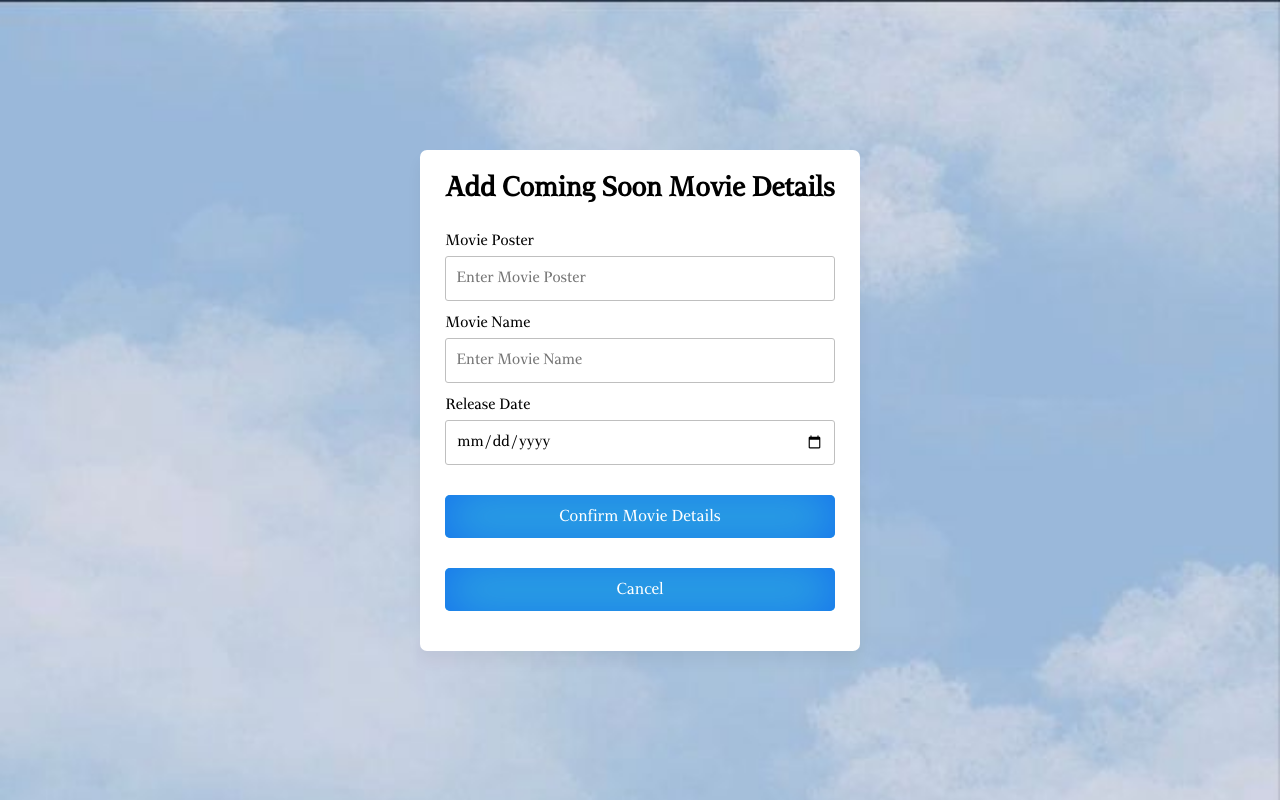
After one commit to 21amir21/cinema-reservation-backend, a PHP site: page /admin/Addcomingsoon.html in a window 1280 px wide. The commit adds this page. Run offline with PHP 8.4, Linux system fonts and the light colour scheme.

Commit message:
adding coming soon movies to the databse

```diff
--- /dev/null
+++ b/admin/Addcomingsoon.html
@@ -0,0 +1,38 @@
+<!DOCTYPE html>
+<html lang="en">
+
+<head>
+    <meta charset="UTF-8" />
+    <meta name="viewport" content="width=device-width, initial-scale=1.0" />
+    <link rel="stylesheet" href="./AddMovieForm.css" />
+    <title>Add Coming Soon Movie</title>
+</head>
+
+<body>
+    <form id="submit-form" action="addcomingsoon.php" method="POST">
+        <h2>Add Coming Soon Movie Details</h2>
+        <div class="form-group">
+            <label for="poster">Movie Poster</label>
+            <input type="text" id="poster" placeholder="Enter Movie Poster" name="poster" />
+        </div>
+
+        <div class="form-group">
+            <label for="moviename">Movie Name</label>
+            <input type="text" id="moviename" placeholder="Enter Movie Name" name="moviename" />
+        </div>
+        <div class="form-group">
+            <label for="releasedate">Release Date</label>
+            <input type="date" id="releasedate" placeholder="Enter Movie Release Date" name="releasedate" />
+        </div>
+        <div class="form-group confirm_details-btn">
+            <input type="submit" value="Confirm Movie Details" id="confirm-btn" />
+        </div>
+        <div class="form-group confirm_details-btn">
+            <a href="./AdminMovieDashboard.php"><input type="button" value="Cancel" id="cancel-btn" /></a>
+        </div>
+    </form>
+
+    <script src="addcomingsoon.js"></script>
+</body>
+
+</html>
--- a/admin/AdminMovieDashboard.php
+++ b/admin/AdminMovieDashboard.php
@@ -67,6 +67,7 @@
     <div class="show">
       <div class="show-bar"></div>
       <a href="./AddMovieForm.html"><button class="addmovie">Add Movie</button></a>
+      <a href="./Addcomingsoon.html"><button class="addmovie">Add Coming Soon Movie</button></a>
     </div>
   </section>
   <div id="footer"></div>
--- /dev/null
+++ b/admin/addcomingsoon.js
@@ -0,0 +1,53 @@
+// All  input values in form
+const form = document.querySelector("#submit-form");
+const posterInput = document.getElementById("poster");
+const movienameInput = document.getElementById("moviename");
+const releasedateInput = document.getElementById("releasedate");
+
+// Function to display error messages
+const showError = (field, errorText) => {
+  field.classList.add("error");
+  const errorElement = document.createElement("small");
+  errorElement.classList.add("error-text");
+  errorElement.innerText = errorText;
+  field.closest(".form-group").appendChild(errorElement);
+};
+
+const handleFormData = (e) => {
+  e.preventDefault();
+
+  // trimmed values from inputs
+  const poster = posterInput.value.trim();
+  const moviename = movienameInput.value.trim();
+  const releasedate = releasedateInput.value.trim();
+
+  // Clearing previous error messages
+  document
+    .querySelectorAll(".form-group .error")
+    .forEach((field) => field.classList.remove("error"));
+  document
+    .querySelectorAll(".error-text")
+    .forEach((errorText) => errorText.remove());
+
+  //validation checks
+  if (poster === "") {
+    showError(posterInput, "Poster Required");
+  }
+  if (moviename === "") {
+    showError(movienameInput, "Movie Name Required");
+  }
+  if (releasedate === "") {
+    showError(releasedateInput, "Release Date Required");
+  }
+
+  // Checking for any remaining errors before form submission
+  const errorInputs = document.querySelectorAll(".form-group .error");
+  if (errorInputs.length > 0) return;
+
+  // Submitting the form
+  form.submit();
+  alert("Movie Added Successfully!");
+};
+
+// Handling form submission event
+form.addEventListener("submit", handleFormData);
--- a/views/comingSoon.php
+++ b/views/comingSoon.php
@@ -39,8 +39,10 @@
 
       ?>
         <div class="card">
-          <img src="<?= "../images/" . $movie['postersURL']; ?>" />
-          <div class="card-content">
+          <a href="">
+              <img class="activate" src="<?= "../images/" . $movie['posterURL'] ?>" />
+            </a>
+            <div class="card-content">
             <p class="movie-name"><?php echo $movie['name']; ?></p>
             <br />
             <text style="margin-left: 7%"><?php echo $movie['releaseDate']; ?></text>
```
Also changed, not shown: admin/addcomingsoon.php (added, +33 -0 lines).
